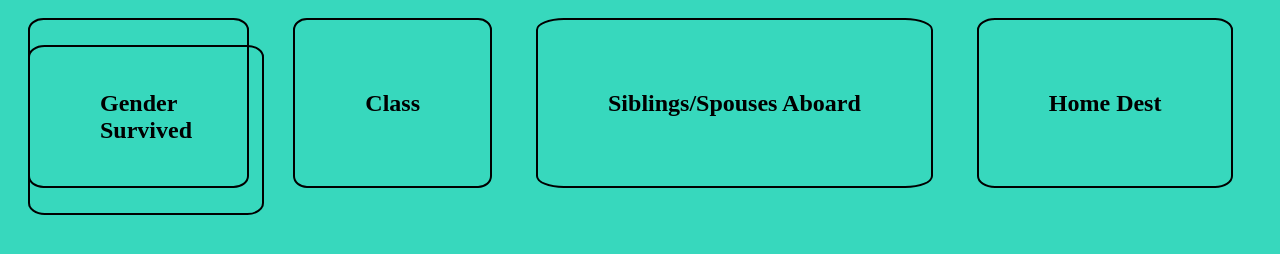
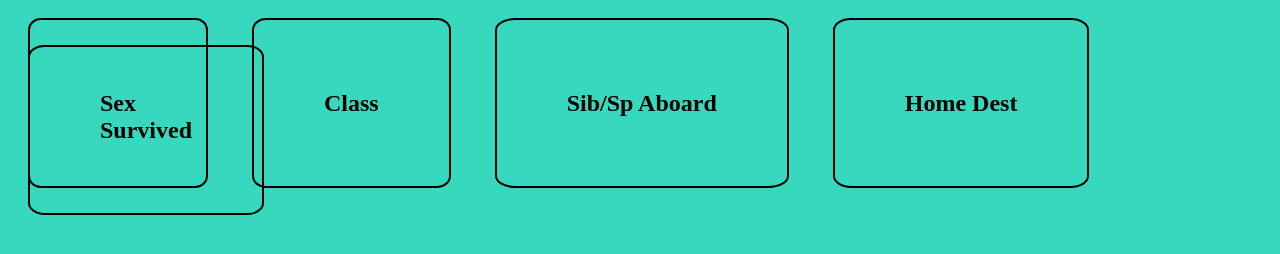
Before and after one commit to CSBinusInternational/HCI_ChartHW, a plain HTML site: page index.html in a window 1280 px wide. Shown: the part 48-302 px from the top of the page. Drawn offline with Linux system fonts and the light colour scheme.

Commit message:
Update index.html

```diff
--- a/index.html
+++ b/index.html
@@ -5,9 +5,9 @@
     </head>
     <body>
         <h1> Titanic Charts </h1> <br><br> <br><br>
-        <a href="Gender.html">Gender</a>
+        <a href="Gender.html">Sex</a>
         <a href="Embarked.html">Class</a>
-        <a href="Sibsp.html">Siblings/Spouses Aboard</a>
+        <a href="Sibsp.html">Sib/Sp Aboard</a>
         <a href="HomeDest.html">Home Dest</a>
         <a href="SurvivedCount.html">Survived</a>
     </body>
```
